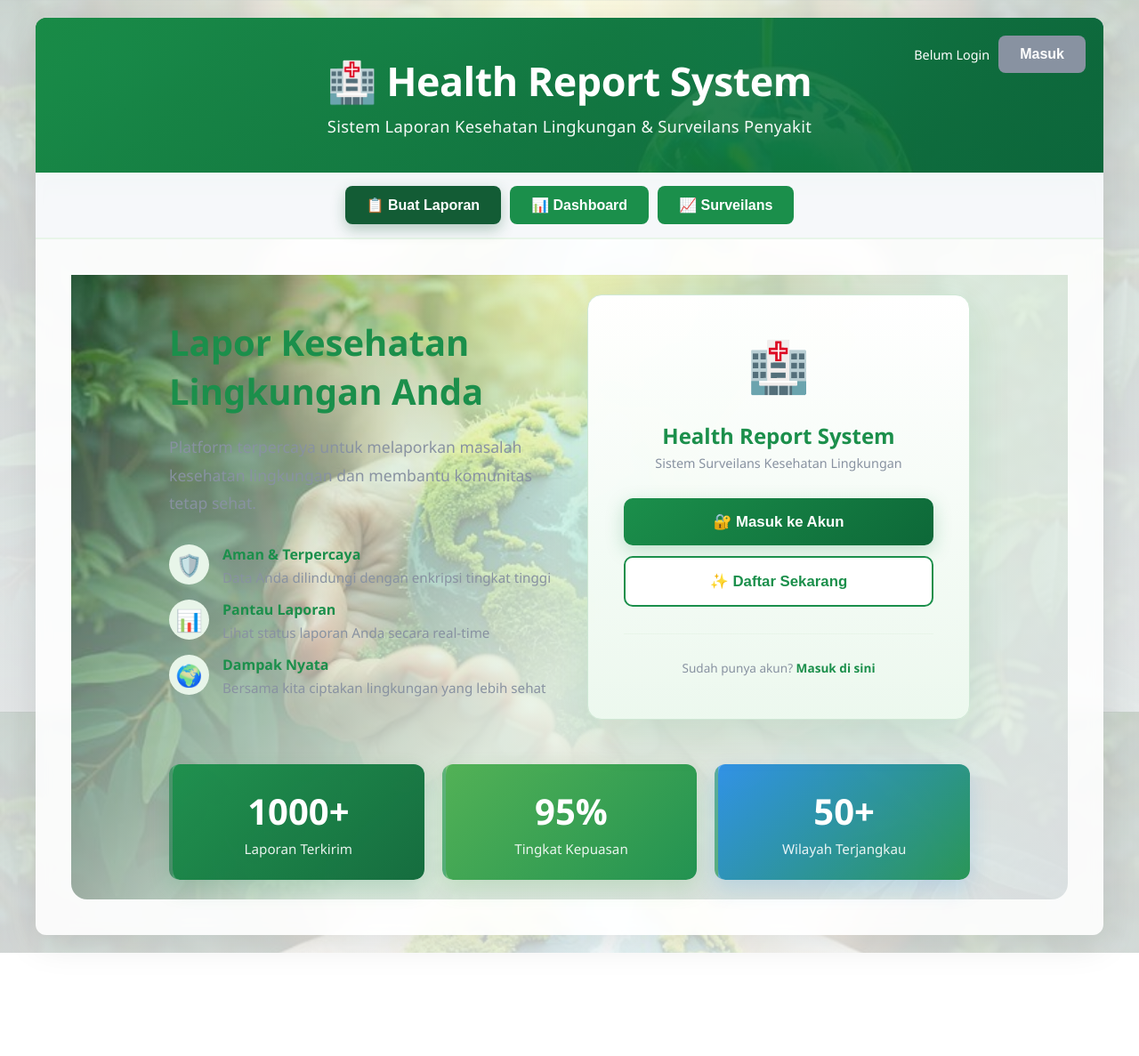
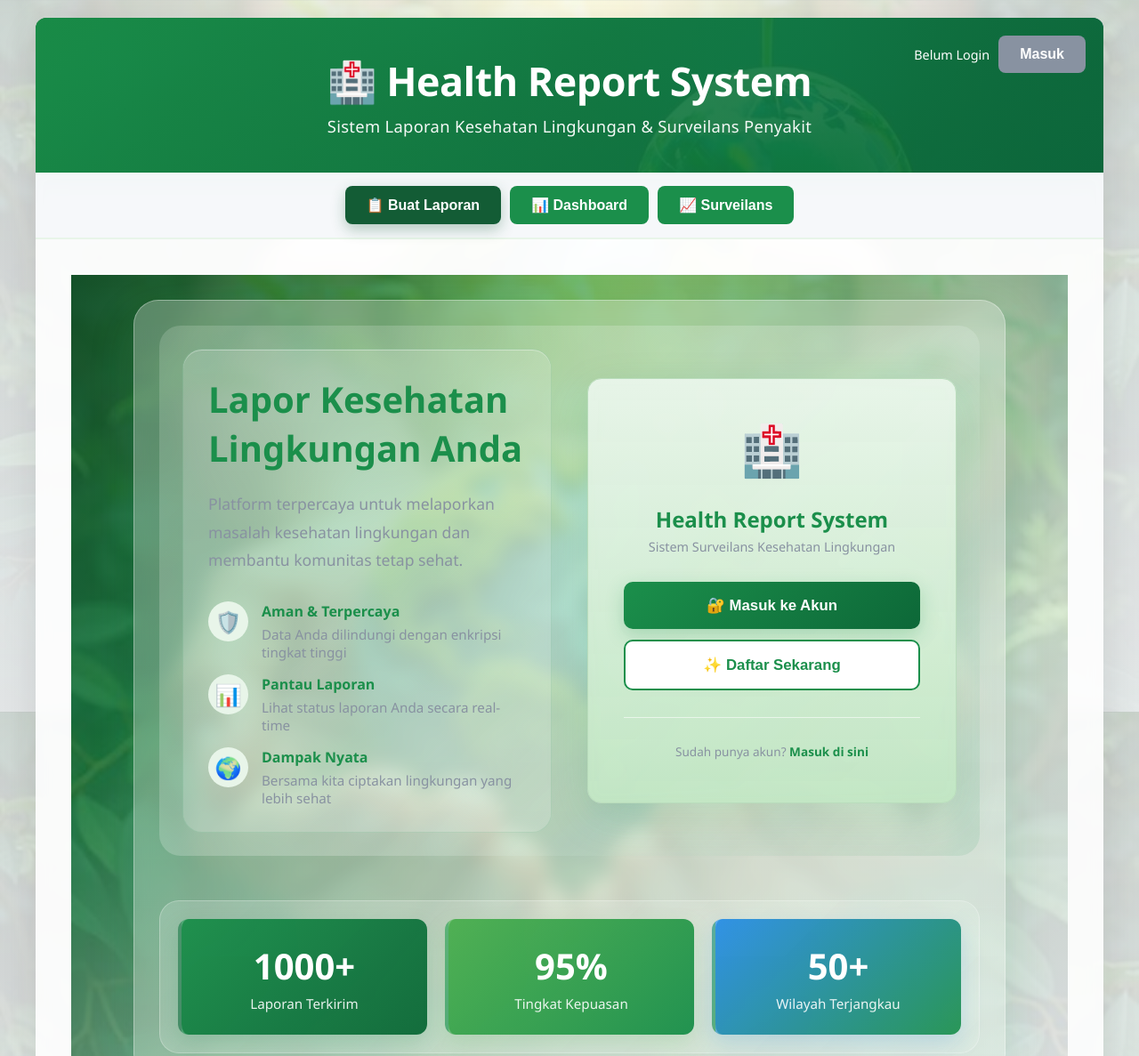
Before and after one commit to cubadakanda/health-report-system, a website: page public/index.html in a window 1280 px wide. Shown: the top 1187 px of the page at 89% size. Before the commit the page ends 1071 px from the top, so only its background shows below. Drawn offline with Linux system fonts and the light colour scheme.

Commit message:
Style: Fill the hero box with stronger color layers
- Intensify the auth hero overlay so the white area feels filled
- Add translucent panels inside the hero section
- Give the stats row a colored surface for a fuller look

This makes the central landing area more vivid and less empty.

```diff
--- a/public/index.html
+++ b/public/index.html
@@ -711,12 +711,12 @@
 
     <div class="content">
       <!-- LOGIN SECTION -->
-      <div id="authSection" class="section active" style="min-height: 600px; display: flex; align-items: center; justify-content: center; background: linear-gradient(135deg, rgba(27, 143, 75, 0.14) 0%, rgba(232, 245, 233, 0.92) 55%, rgba(245, 247, 250, 0.88) 100%), url('assets/backgrounds/save-earth.jpg'); background-size: cover; background-position: center; border-radius: 0 0 18px 18px; padding: 22px;">
-        <div style="max-width: 900px; width: 100%;">
+      <div id="authSection" class="section active" style="min-height: 600px; display: flex; align-items: center; justify-content: center; background: linear-gradient(135deg, rgba(8, 78, 39, 0.82) 0%, rgba(27, 143, 75, 0.62) 28%, rgba(232, 245, 233, 0.78) 70%, rgba(245, 247, 250, 0.88) 100%), url('assets/backgrounds/save-earth.jpg'); background-size: cover; background-position: center; border-radius: 0 0 18px 18px; padding: 28px;">
+        <div style="max-width: 980px; width: 100%; background: linear-gradient(180deg, rgba(255,255,255,0.28) 0%, rgba(224, 247, 228, 0.34) 100%); backdrop-filter: blur(10px); border: 1px solid rgba(255,255,255,0.32); border-radius: 28px; box-shadow: 0 18px 52px rgba(27, 143, 75, 0.16); padding: 28px;">
           <!-- Hero Section -->
-          <div style="display: grid; grid-template-columns: 1fr 1fr; gap: 40px; align-items: center; margin-bottom: 40px;">
+          <div style="display: grid; grid-template-columns: 1fr 1fr; gap: 40px; align-items: center; margin-bottom: 40px; background: linear-gradient(135deg, rgba(232, 245, 233, 0.18) 0%, rgba(255,255,255,0.22) 52%, rgba(27, 143, 75, 0.10) 100%); border-radius: 24px; padding: 26px;">
             <!-- Left: Features -->
-            <div>
+            <div style="background: rgba(255,255,255,0.18); border-radius: 22px; padding: 28px; border: 1px solid rgba(27, 143, 75, 0.12); box-shadow: inset 0 1px 0 rgba(255,255,255,0.35);">
               <h2 style="font-size: 2.5em; color: var(--primary-green); margin-bottom: 20px; font-weight: 800;">Lapor Kesehatan<br>Lingkungan Anda</h2>
               <p style="font-size: 1.1em; color: var(--gray-dark); margin-bottom: 30px; line-height: 1.8;">Platform terpercaya untuk melaporkan masalah kesehatan lingkungan dan membantu komunitas tetap sehat.</p>
 
@@ -755,7 +755,7 @@
 
             <!-- Right: Auth Options -->
             <div>
-              <div style="background: linear-gradient(180deg, rgba(255,255,255,0.98) 0%, rgba(236, 248, 238, 0.98) 100%); border-radius: 16px; padding: 40px; box-shadow: 0 16px 48px rgba(27, 143, 75, 0.12); border: 1px solid #cfe8d5; backdrop-filter: blur(8px);">
+              <div style="background: linear-gradient(180deg, rgba(232, 245, 233, 0.96) 0%, rgba(193, 230, 195, 0.92) 100%); border-radius: 16px; padding: 40px; box-shadow: 0 16px 48px rgba(27, 143, 75, 0.16); border: 1px solid #b9dcbc; backdrop-filter: blur(8px);">
                 <div style="text-align: center; margin-bottom: 30px;">
                   <div style="font-size: 3.5em; margin-bottom: 15px;">🏥</div>
                   <h3 style="font-size: 1.5em; color: var(--primary-green); margin-bottom: 5px; font-weight: 700;">Health Report System</h3>
@@ -775,7 +775,7 @@
           </div>
 
           <!-- Stats Section -->
-          <div style="display: grid; grid-template-columns: repeat(3, 1fr); gap: 20px; margin-top: 50px;">
+          <div style="display: grid; grid-template-columns: repeat(3, 1fr); gap: 20px; margin-top: 50px; background: linear-gradient(135deg, rgba(255,255,255,0.18) 0%, rgba(232, 245, 233, 0.24) 100%); border-radius: 22px; padding: 20px; border: 1px solid rgba(255,255,255,0.26);">
             <div style="background: linear-gradient(135deg, rgba(27, 143, 75, 0.96) 0%, rgba(13, 104, 56, 0.96) 100%); padding: 25px; border-radius: 12px; text-align: center; box-shadow: 0 10px 24px rgba(27, 143, 75, 0.18); border-left: 4px solid rgba(255,255,255,0.22); color: white;">
               <div style="font-size: 2.5em; color: white; font-weight: 800; margin-bottom: 5px;">1000+</div>
               <p style="color: rgba(255,255,255,0.9); font-size: 0.95em;">Laporan Terkirim</p>
```
